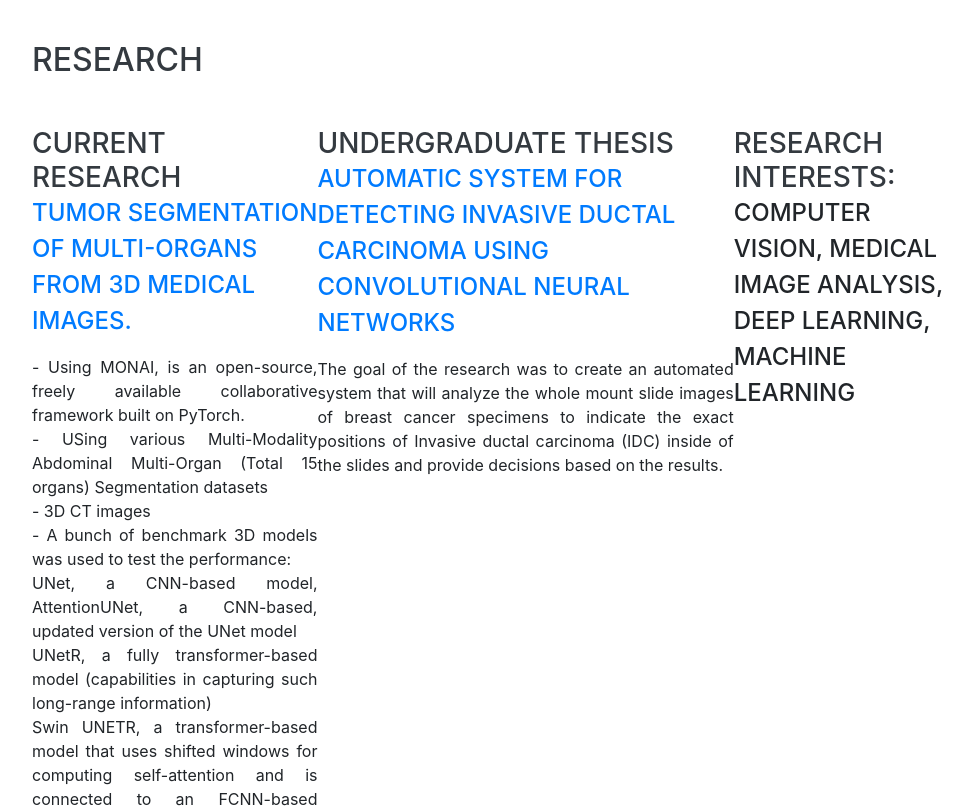
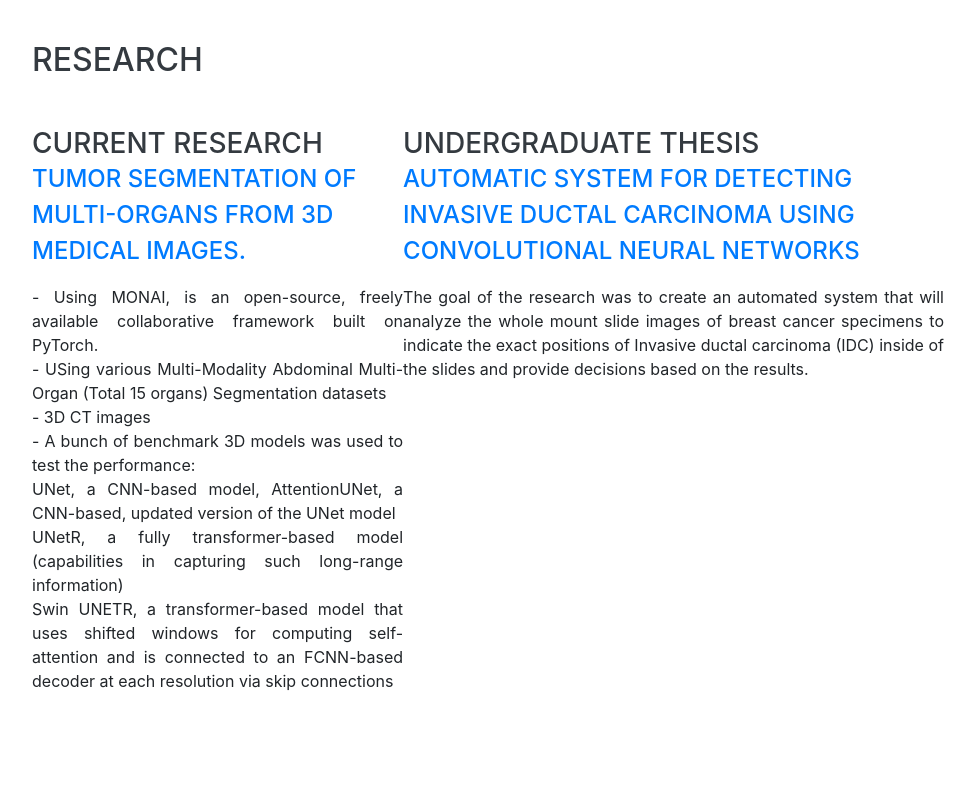
Before and after one commit to rafiibnsultan/rafiibnsultan.github.io, a website with bundled scripts: page index.html in a window 1280 px wide. Shown: the part 900-1708 px from the top of the page, without its empty margins (288-1263 px from the left). Built offline with nearby package versions, Linux system fonts and the light colour scheme; a web font is replaced by a local one.

Commit message:
Update index.html

```diff
--- a/index.html
+++ b/index.html
@@ -136,13 +136,7 @@
           </div>
 
 
-        <div class="resume-item d-flex flex-column flex-md-row justify-content-between mb-5">
-          <div class="resume-content">
-            <h3 class="mb-0">Research Interests:</h3>
-            <div class="subheading mb-3">Computer Vision, Medical Image Analysis, Deep Learning, Machine Learning </div>
-            <p></p>
-          </div>
-        </div>
+
 
 
 
```
